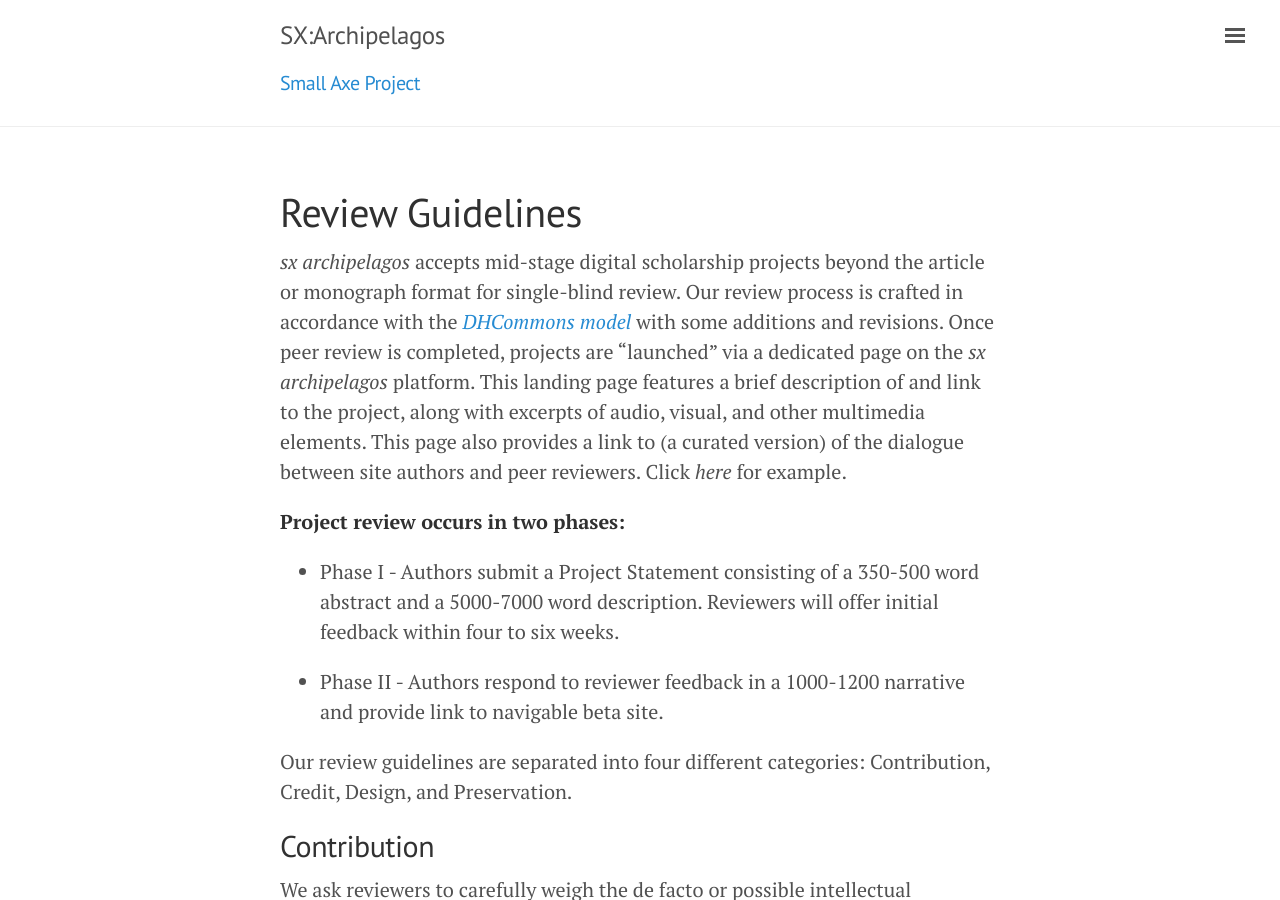
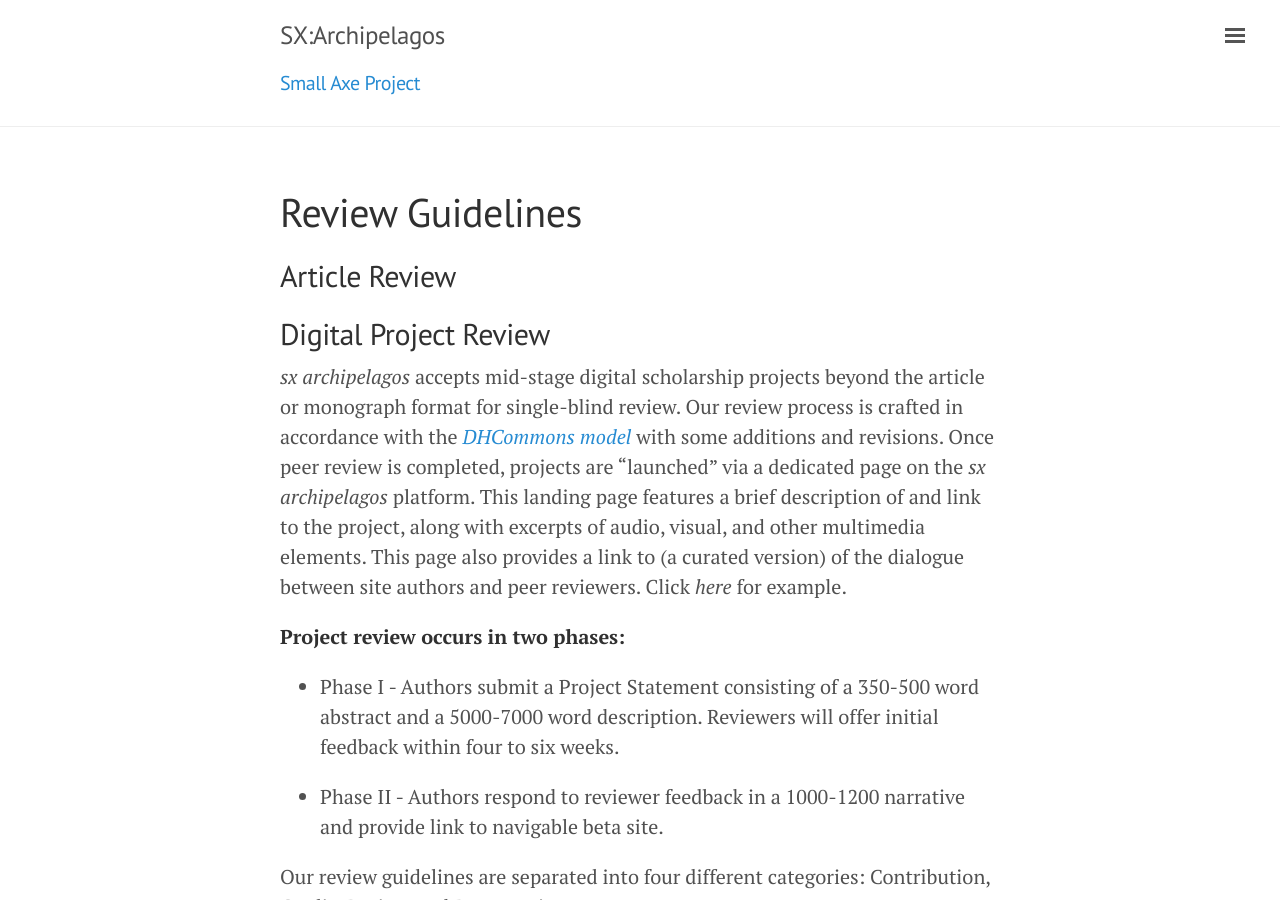
Before and after one commit to archipelagosjournal/archipelagos, a Jekyll site: the page built from review-guidelines.md, in a window 1280 px wide and 900 px high. Built offline with Jekyll 4.4.1, drawn with Linux system fonts in a browser that asks for light colours.

Commit message:
tweaked review guidelines

```diff
--- a/review-guidelines.md
+++ b/review-guidelines.md
@@ -3,6 +3,10 @@
 title: Review Guidelines
 ---
 
+## Article Review
+
+
+## Digital Project Review
 
 *sx archipelagos* accepts mid-stage digital scholarship projects beyond
 the article or monograph format for single-blind review. Our review
@@ -23,7 +27,7 @@
 
 Our review guidelines are separated into four different categories: Contribution, Credit, Design, and Preservation.
 
-## Contribution
+### Contribution
 
 We ask reviewers to carefully weigh the de facto or possible
 intellectual contribution of the project. We ask reviewers to consider the nature of that contribution appropriate to the current stage of development of the project and recommend considering early signs of process-derived knowledge, the project's relationship to existing literature/projects, and/or early conversations in the literature about the project (where appropriate).
@@ -32,7 +36,7 @@
 - Are the methods used in the project appropriate to the research questions it poses?
 - Do the project's methods contribute to digital scholarship in general and, if so, how?
 
-## Credit
+### Credit
 
 This section asks reviewers to be conscious of the labor that went into the making of a digital project. As many have argued, digital projects depend on more distributed collaboration than monographs or articles. *sx archipelagos* encourages the crediting of work where credit is due, and the acknowledgment of the scholarly and interpretative work involved in data curation, design, and the engineering of digital projects. With this in mind, we ask reviewers to ask the following questions of a reviewed project:
 
@@ -40,7 +44,7 @@
 - Are the labor conditions under which the project was produced made evident?
 - Does the work cite its (digital scholarship) precedents and data sources appropriately?
 
-**Design**
+### Design
 
 Although design constitutes a separate category of review, we ask reviewers to understand design in terms of its relationship to the purported intellectual contribution of a given project. For *sx archipelagos*, design includes back-end architecture, workflow, and front-end interface design. We ask reviewers to consider the overall temporal and technical structure of a project, and how this structure relates to the goals of the project. A reviewer may ask questions like:
 
@@ -48,7 +52,7 @@
 -   How does the graphic and UX design elements of the front-end contribute to the goals of the intellectual contribution? When considering the public-facing design, we ask reviewers not to place undue weight on 'ease of use,' or 'glossy design' but rather to consider whether the project's features fit the intellectual mission of the project and the resources the project's team had available to them.
 -   How does the backend architecture hinder or move forward the contribution of the project, and perhaps relate it to previous digital scholarship projects?
 
-**Preservation**
+### Preservation
 
 When considering the life-cycle of a digital scholarship project we ask
 reviewers not to consider preservation in terms of indefinite periods of
```
